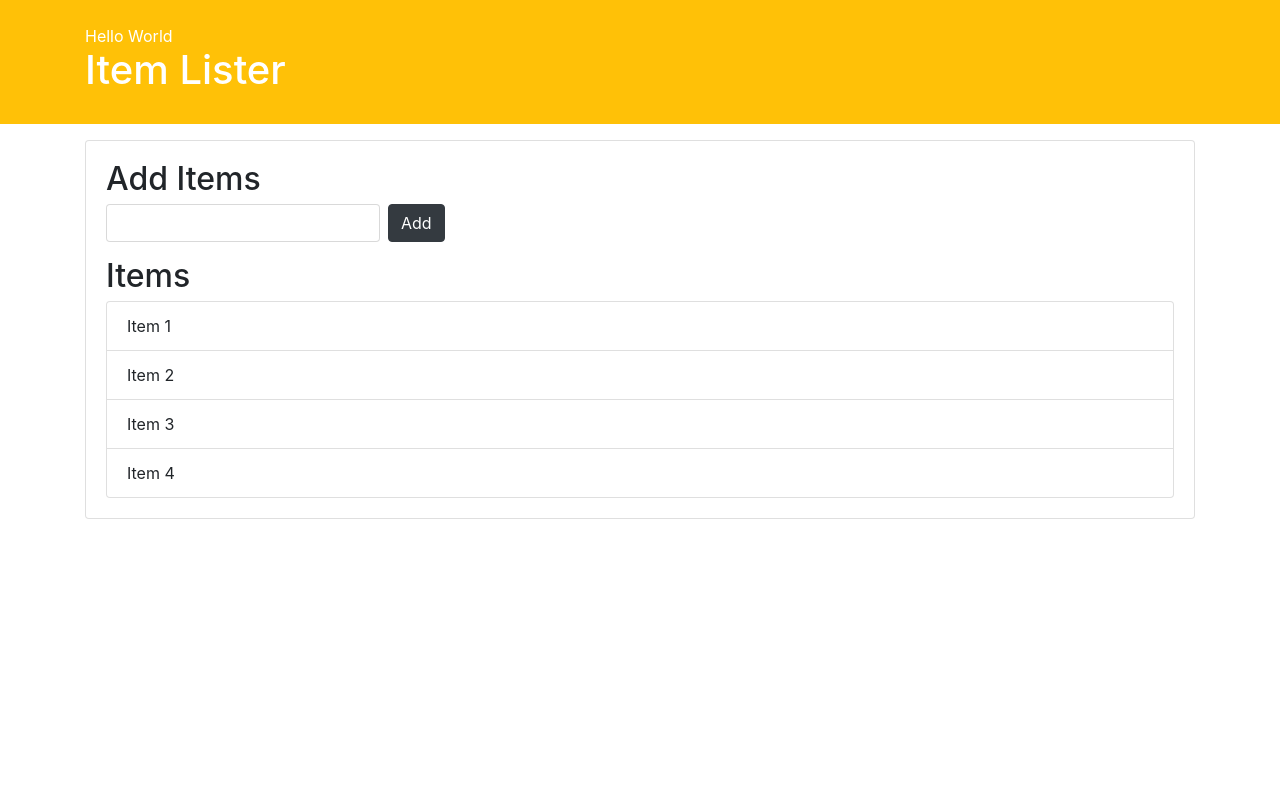
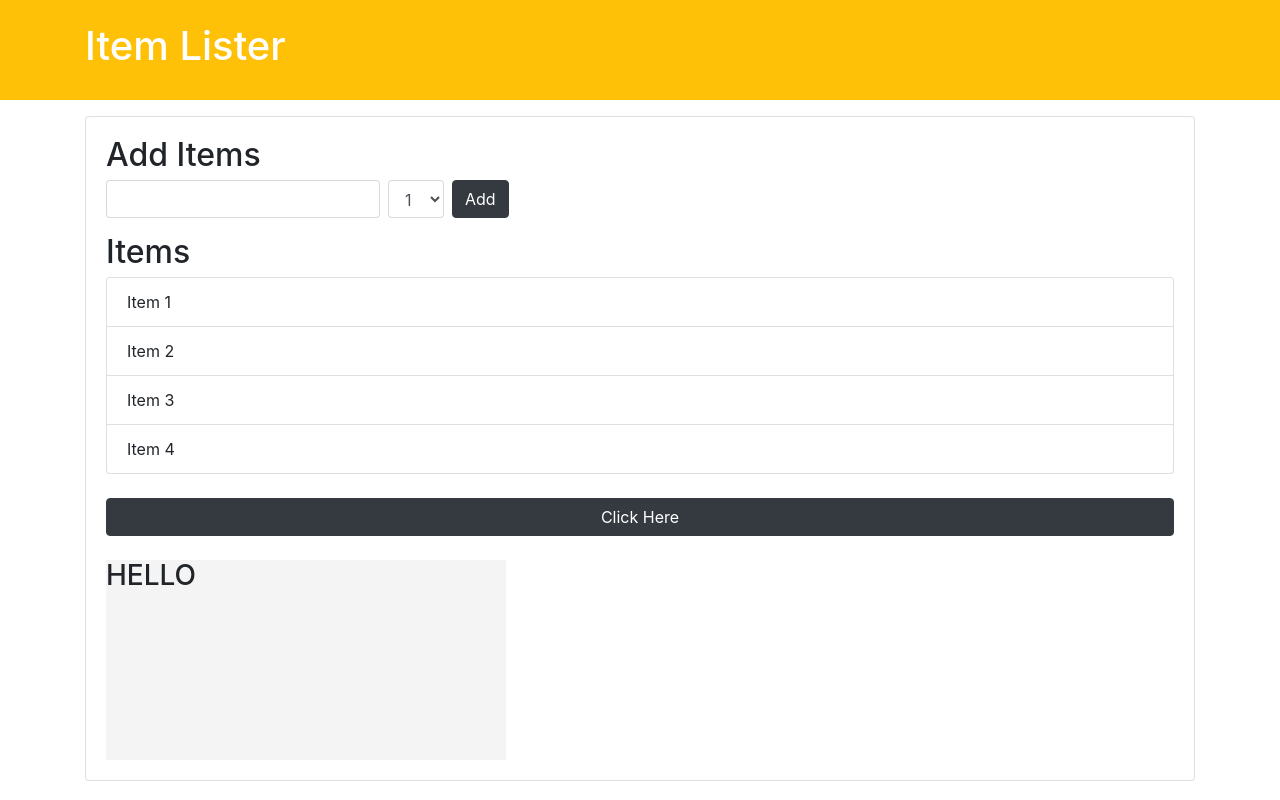
Before and after one commit to latenightsnacc/Item-Lister, a plain HTML site: page index.html in a window 1280 px wide. Drawn offline with nearby package versions, Linux system fonts and the light colour scheme.

Commit message:
Used mouse events, key events, inpput events, change event, click events etc. Added new divs to the index.html file and manipulated them using various events.

```diff
--- a/index.html
+++ b/index.html
@@ -18,7 +18,13 @@
     <h2 class="title">Add Items</h2>
     <form class="form-inline mb-3">
       <input type="text" class="form-control mr-2">
+      <select class="form-control mr-2">
+        <option value="1">1</option>
+        <option value="2">2</option>
+        <option value="3">3</option>
+      </select>
       <input type="submit" class="btn btn-dark" value="Submit">
+
     </form>
     <h2 class="title">Items</h2>
     <ul id="items" class="list-group">
@@ -27,7 +33,13 @@
       <li class="list-group-item">Item 3</li>
       <li class="list-group-item">Item 4</li>
     </ul>
-   </div>
+    <div id="output"></div>
+    <br>
+    <button class="btn btn-dark btn-block" id="button">Click Here</button>
+    <br>
+    <div style="width:400px;height:200px;
+    background:#f4f4f4"  id="box"><h3>HELLO</h3></div>
+  </div>
   </div>
 
   <script src="main.js"></script>
--- a/main.js
+++ b/main.js
@@ -277,28 +277,163 @@
 let newDiv = document.createElement('div');
 
 // Add a class to the div
-newDiv.className = 'hello';
+// newDiv.className = 'hello';
 
-// Add an id to the div
-newDiv.id = 'hello1';
+// // Add an id to the div
+// newDiv.id = 'hello1';
 
-// Adds a title attribute with the value 'Hello Div' to the div.
-newDiv.setAttribute('title', 'Hello Div');
+// // Adds a title attribute with the value 'Hello Div' to the div.
+// newDiv.setAttribute('title', 'Hello Div');
 
-// Create a text node
-let newDivText = document.createTextNode('Hello World');
+// // Create a text node
+// let newDivText = document.createTextNode('Hello World');
 
-// Add the text node newDivText to the div.
-newDiv.appendChild(newDivText);
+// // Add the text node newDivText to the div.
+// newDiv.appendChild(newDivText);
 
-// Creates a variable 'container' and assigns the selected class '.container' in the header tag to it.
-let container = document.querySelector('header .container');
+// // Creates a variable 'container' and assigns the selected class '.container' in the header tag to it.
+// let container = document.querySelector('header .container');
 
-// Creates a variable 'h1' and assigns the selected HTML element h1 in the header tag to it.
-let h1 = document.querySelector('header h1');
+// // Creates a variable 'h1' and assigns the selected HTML element h1 in the header tag to it.
+// let h1 = document.querySelector('header h1');
 
-// Logs the created div in the console.
-console.log(newDiv);
+// // Logs the created div in the console.
+// console.log(newDiv);
 
-// Inserts the newDiv variable before the h1 variable inside the container variable in the document.
-container.insertBefore(newDiv, h1);
+// // Inserts the newDiv variable before the h1 variable inside the container variable in the document.
+// container.insertBefore(newDiv, h1);
+
+// PART 3//
+
+// EVENTS //
+
+// let btn = document.getElementById('button').addEventListener('click', buttonClick);
+
+// This function logs the following into the console and changes the css background style of the element with the id
+// main to light grey and changes the text content of the element with the id 'header-title' to "Changed"
+/*
+function buttonClick(e){
+    // console.log('Button clicked');
+
+    // document.getElementById('header-title').textContent =
+    // 'Changed';
+
+    // document.getElementById('main').style.backgroundColor =
+    // '#f3f3f3';
+
+    // Logs the event into the console
+    // console.log(e);
+
+    // Logs the event target into the console
+    // console.log(e.target);
+
+    // Logs the event target id into the console
+    // console.log(e.target.id);
+
+    // Logs the event target class name into the console
+    // console.log(e.target.className);
+
+    // Logs the event target class list into the console
+    // console.log(e.target.classList);
+
+    // let output = document.getElementById('output');
+
+    // Displays the event target id on the document
+    // output.innerHTML = '<h3>'+e.target.id+'</h3>'
+
+    // Logs the event type into the console
+    // console.log(e.type);
+
+    // Logs the horizontal point of the event from the browser
+    // console.log(e.clientX);
+
+    // Logs the vertical point of the event from the browser
+    // console.log(e.clientY);
+
+    // Logs the horizontal point of the event from the element
+    // console.log(e.offsetX);
+
+    // Logs the vertical point of the event from the element
+    // console.log(e.offsetY);
+
+    // Logs true into the console is the altkey is clicked
+    // console.log(e.altKey);
+
+    // Logs true into the console is the ctrlkey is clicked
+    // console.log(e.ctrlKey);
+
+    // Logs true into the console is the shiftkey is clicked
+    // console.log(e.shiftKey);
+}
+*/
+
+let btn = document.getElementById('button');
+
+// Event fires on click
+// btn.addEventListener('click', runEvent);
+
+// Event fires on click
+// btn.addEventListener('dblclick', runEvent);
+// btn.addEventListener('mouseup', runEvent);
+// btn.addEventListener('mousedown', runEvent);
+
+let box = document.getElementById('box');
+let output = document.getElementById('output');
+
+// event fires off when the mouse enters the box element
+// box.addEventListener('mouseenter', runEvent);
+
+// event fires off when the mouse leaves the box element
+// or moves out of a child element in the box element
+// box.addEventListener('mouseleave', runEvent);
+
+// event fires off when the mouse leaves the box event
+// box.addEventListener('mouseout', runEvent);
+
+// event fires off when the mouse enters the box event
+// or hovers over a child element in the box element
+// box.addEventListener('mouseover', runEvent);
+
+// event fires off when the mouse moves in the box element
+// box.addEventListener('mousemove', runEvent);
+let itemInput = document.querySelector('input[type="text"]');
+let form = document.querySelector('form');
+
+// KEY EVENTS //
+
+// itemInput.addEventListener('keydown', runEvent);
+// itemInput.addEventListener('keyup', runEvent);
+// itemInput.addEventListener('keypress', runEvent);
+
+// itemInput.addEventListener('focus', runEvent);
+// itemInput.addEventListener('blur', runEvent);
+
+// itemInput.addEventListener('cut', runEvent);
+// itemInput.addEventListener('paste', runEvent);
+
+// itemInput.addEventListener('input', runEvent);
+
+let select = document.querySelector('select');
+
+// select.addEventListener('change', runEvent);
+// select.addEventListener('input', runEvent);
+
+form.addEventListener('submit', runEvent);
+
+function runEvent(e){
+    e.preventDefault();
+    console.log('Event Type: '+e.type);
+
+    // logs the keys being inputted in the input form into the console
+    //console.log(e.target.value);
+
+   // output.innerHTML = '<h3>'+e.target.value+'</h3>';
+
+    // output.innerHTML = '<h3>MouseX: '+e.offsetX+
+    // '</h3><h3>MouseY: ' +e.offsetY+ '</h3>';
+
+    // box.style.backgroundColor = "rgb("+e.offsetX+","+e.offsetY+", 40)";
+
+    // document.body.style.backgroundColor = "rgb("+e.offsetX+","+e.offsetY+", 40)";
+
+}
```
